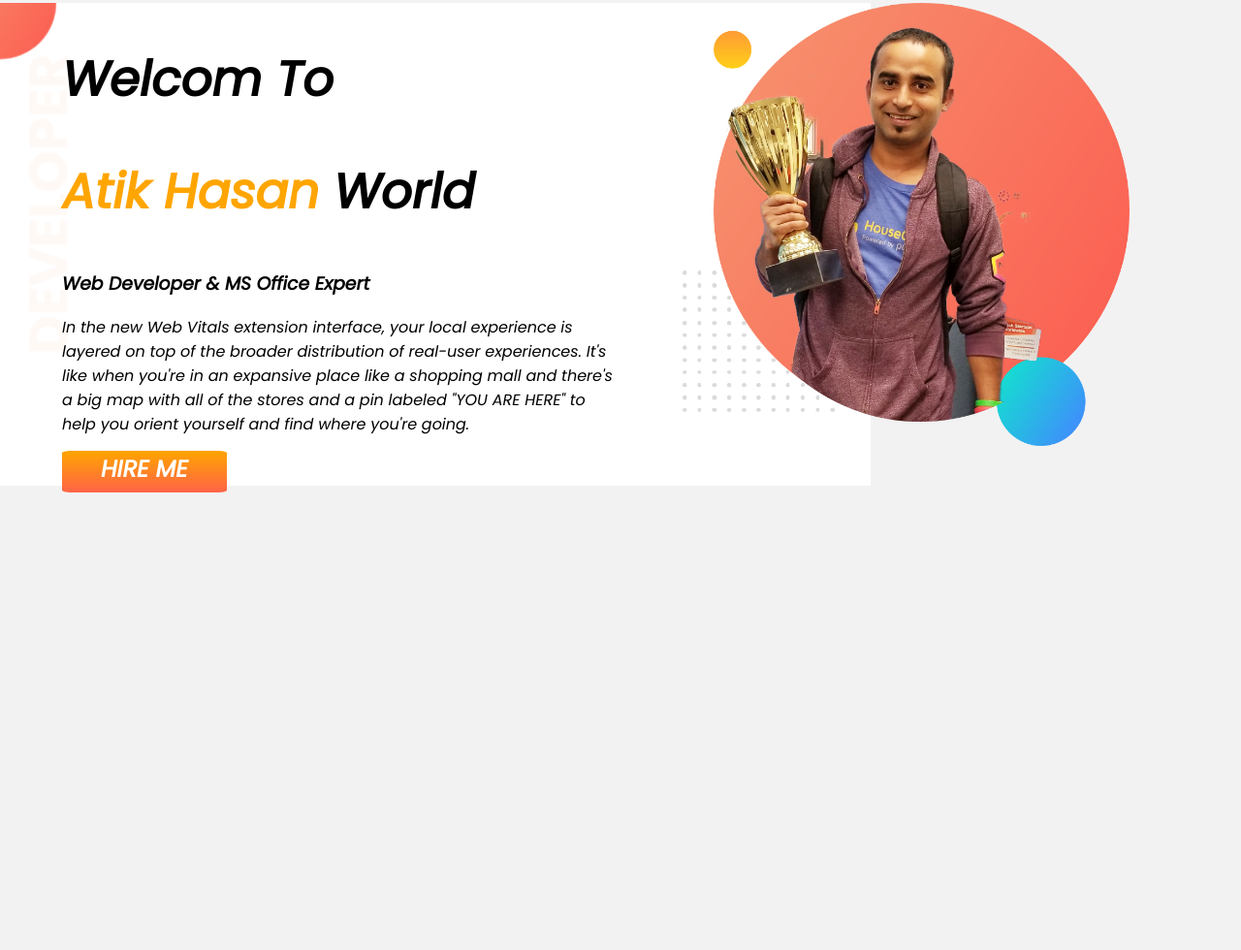
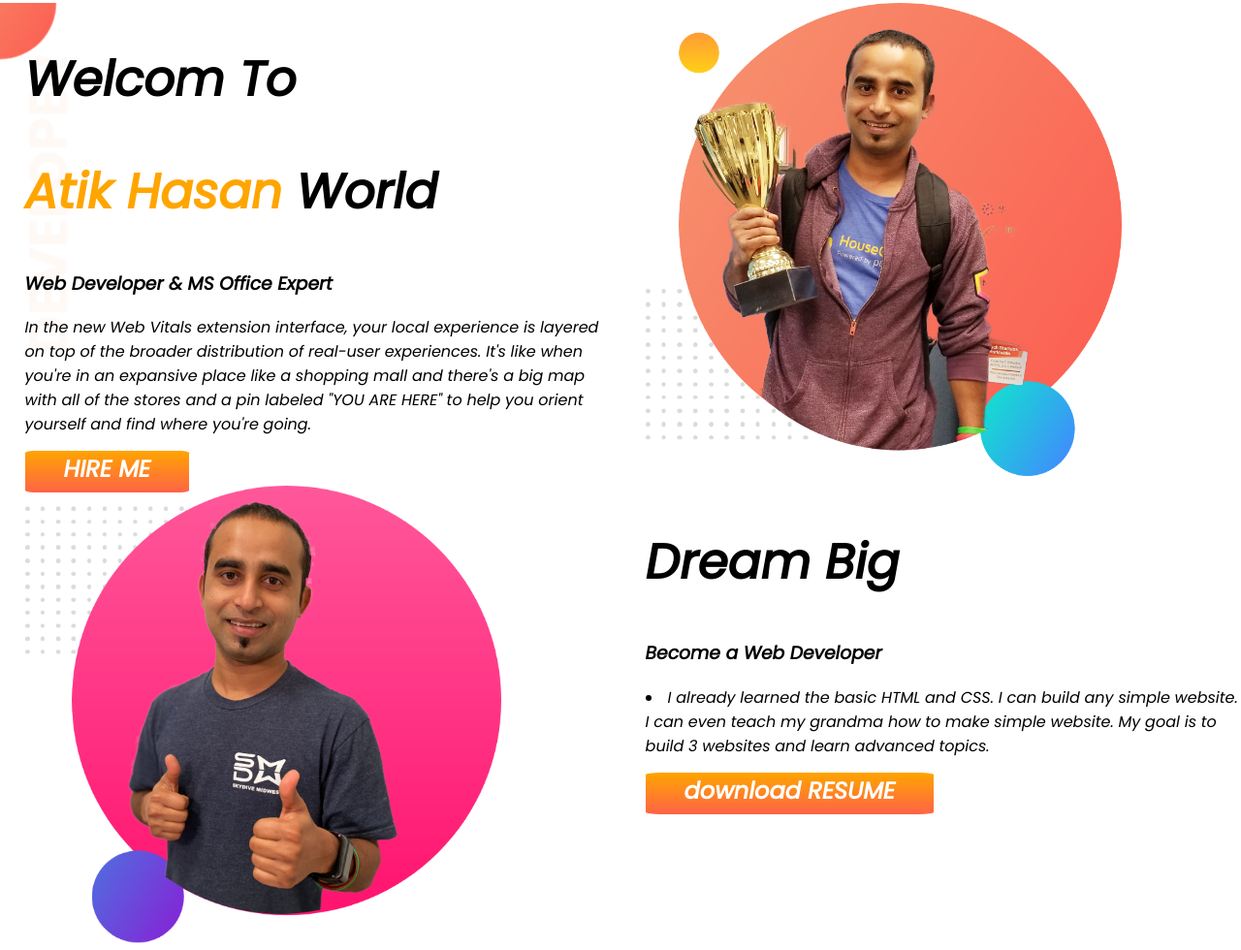
Before and after one commit to Atikhasan143/developer-portfolio, a plain HTML site: page index.html in a window 1280 px wide. Shown: the part 146-1126 px from the top of the page at 97% size. Before the commit the page ends 800 px from the top, so only its background shows below. Drawn offline with Linux system fonts and the light colour scheme.

Commit message:
image set

```diff
--- a/index.html
+++ b/index.html
@@ -19,7 +19,6 @@
 
 <body>
 
-    <body bgcolor="#f2f2f2">
     <section class="top-banner">
         <div class="half-width">
             <h1>Welcom To</h1>
@@ -42,6 +41,23 @@
             <img src="images/jhankar.png" alt="Author: Famous web developer Jhankar Mahbub">
         </div>
     </section>
+    <section class="dream-big">
+        <div class="half-width">
+            <img src="images/jhankar2.png" alt="Author: Famous web developer Jhankar Mahbub">
+        </div>
+        <div class="half-width">
+            <h1><span class="color-blue">Dream</span> Big</h1>
+            <h3><b>Become a Web Developer
+                </b></h3>
+            <p class="second-dream">
+                <li>I already learned the basic HTML and CSS. I can build any simple website. I can even teach my
+                    grandma how to make simple website. My goal is to build 3 websites and learn advanced topics.
+                </li>
+            </p>
+            <a class="link-button" terget="_blank" href="download link">
+                <font size="5">download RESUME</font>
+            </a>
+    </section>
 
 
 </body>
--- a/style.css
+++ b/style.css
@@ -13,7 +13,7 @@ section{
 }
 .half-width{
     width: 50%;
-    padding-left: 5%;
+    padding-left: 2%;
 }
 .half-width img{
     width: 80%;
```
Lines whose indentation alone changed are shown as unchanged.
